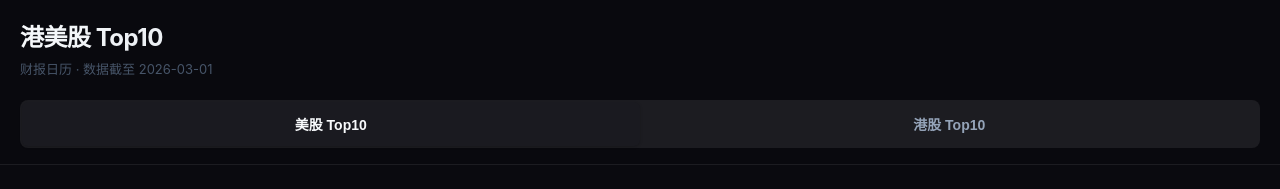
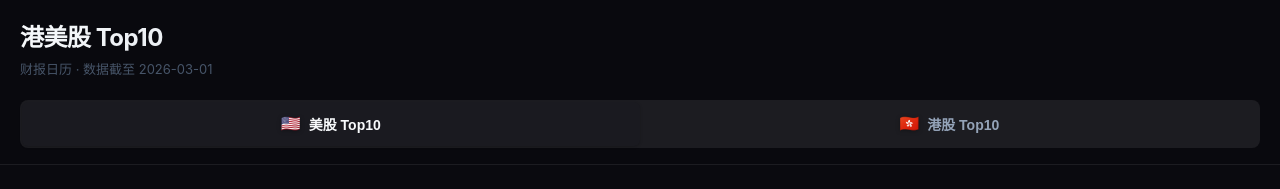
Before and after one commit to linkxiao/stock-report-app, a website: page stock-report.html in a window 1280 px wide. Shown: the top 189 px of the page. Drawn offline with Linux system fonts and the light colour scheme.

Commit message:
Update stock-report.html
优化ui 添加icon标

```diff
--- a/stock-report.html
+++ b/stock-report.html
@@ -70,12 +70,19 @@ html,body{
   color:var(--text2);
   background:transparent;border:none;outline:none;cursor:pointer;
   border-radius:6px;transition:all 0.2s;
+  display:flex;align-items:center;justify-content:center;gap:8px;
 }
 
 .tab-btn.active{
   color:var(--text);
   background:var(--surface2);
   box-shadow:0 1px 3px rgba(0,0,0,0.2);
+}
+
+/* 国旗图标样式 */
+.flag-icon{
+  font-size:16px;
+  filter:drop-shadow(0 1px 2px rgba(0,0,0,0.3));
 }
 
 /* ─── 内容 ─── */
@@ -259,8 +266,8 @@ html,body{
   <div class="header-sub">财报日历 · 数据截至 2026-03-01</div>
 
   <div class="tabs">
-    <button class="tab-btn active" onclick="switchTab('us')">美股 Top10</button>
-    <button class="tab-btn" onclick="switchTab('hk')">港股 Top10</button>
+    <button class="tab-btn active" onclick="switchTab('us')"><span class="flag-icon">🇺🇸</span>美股 Top10</button>
+    <button class="tab-btn" onclick="switchTab('hk')"><span class="flag-icon">🇭🇰</span>港股 Top10</button>
   </div>
 </div>
 
```
